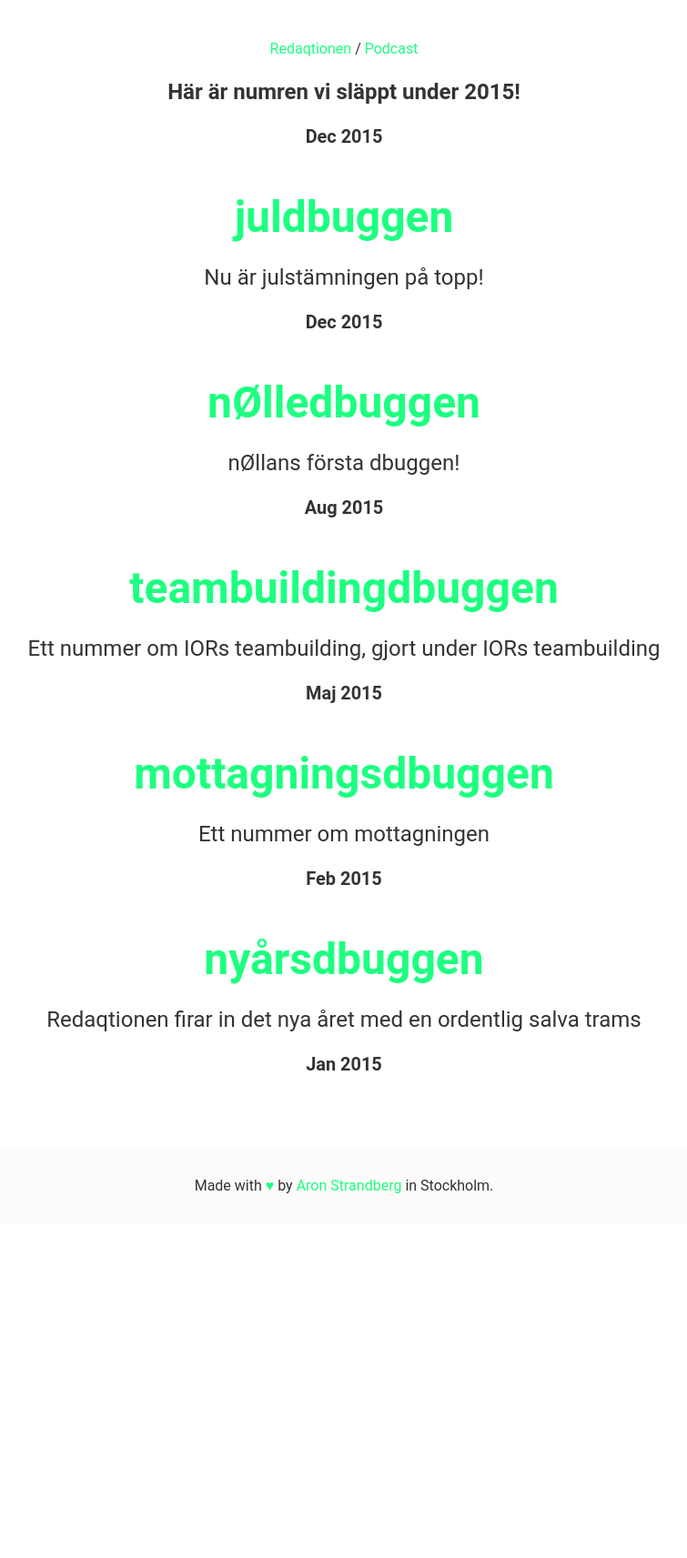
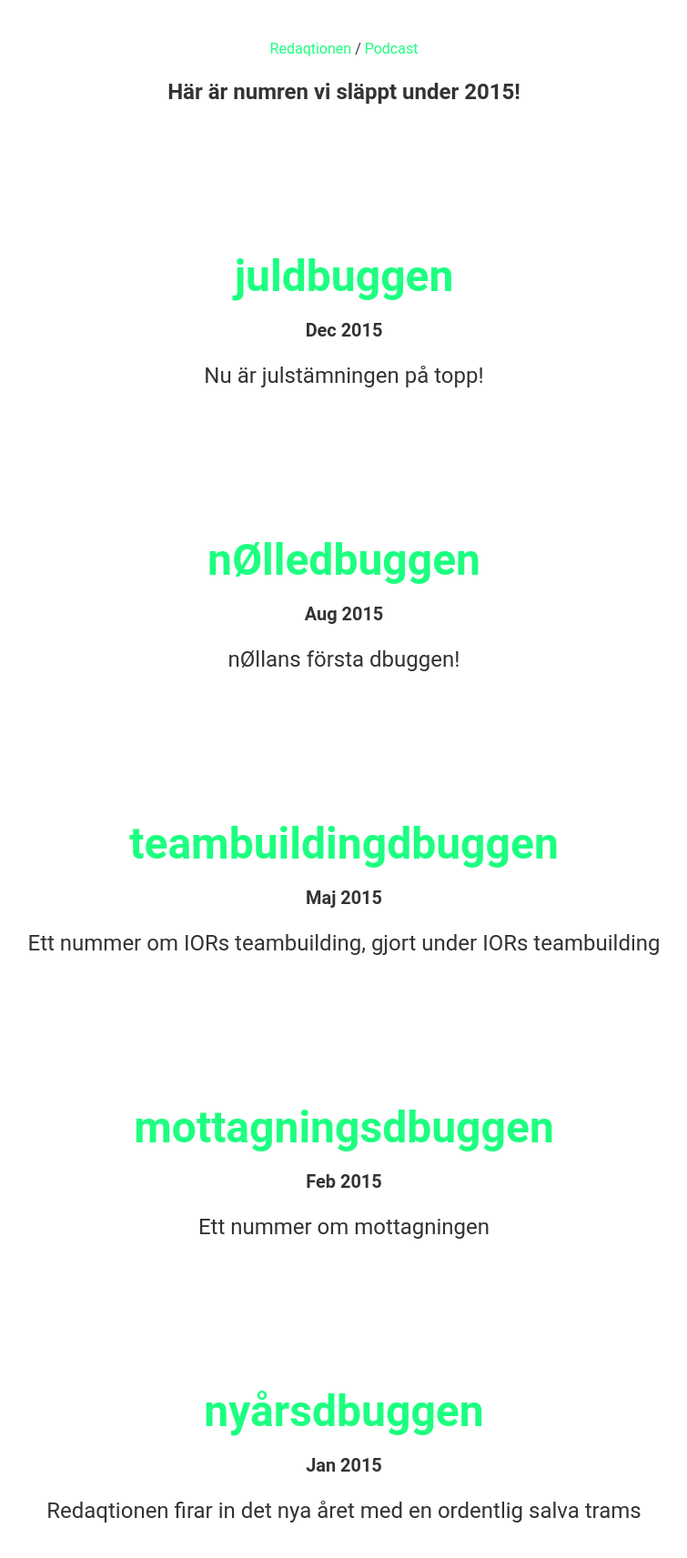
Before and after one commit to datasektionen/dbuggen, a Jekyll site: the page built from index.html, in a window 1280 px wide, cut to the strip 699-2511 px from the top of the page. Shown: the top 1713 px of the strip at 91% size, without its empty margins (262-1017 px from the left). Built offline with Jekyll 4.4.1, drawn with Linux system fonts in a browser that asks for light colours; before the commit the page ends 2044 px from its top, so only the background shows below that.

Commit message:
More spacing between issues

```diff
--- a/_sass/_typography.scss
+++ b/_sass/_typography.scss
@@ -37,6 +37,10 @@ b {
       font-size: 8vw;
     }
   }
+}
+
+.issue {
+  margin: 10rem auto;
 }
 
 .issue-name {
--- a/index.html
+++ b/index.html
@@ -12,17 +12,19 @@ img: "https://files.slack.com/files-pri/T02D9V1NR-F0FBW58PM/tumblr_static_space.
   <h2>Här är numren vi släppt under 2015!</h2>
   <div class="text">
     {% for issue in site.data.issues reversed %}
-      {% if issue.number %}
-        <h2 class="issue-name">
-          <a href="/issues/{{ issue.number }}">{{ issue.name }}</a>
-        </h2>
-        <p>{{ issue.description }}</p>
-      {% endif %}
+      <div class="issue">
+        {% if issue.number %}
+          <h2 class="issue-name">
+            <a href="/issues/{{ issue.number }}">{{ issue.name }}</a>
+          </h2>
           {% if issue.date %}
             <h5 class="issue-date">
               {{ issue.date }}
             </h5>
           {% endif %}
+          <p>{{ issue.description }}</p>
+        {% endif %}
+      </div>
     {% endfor %}
   </div>
 </main>
```
